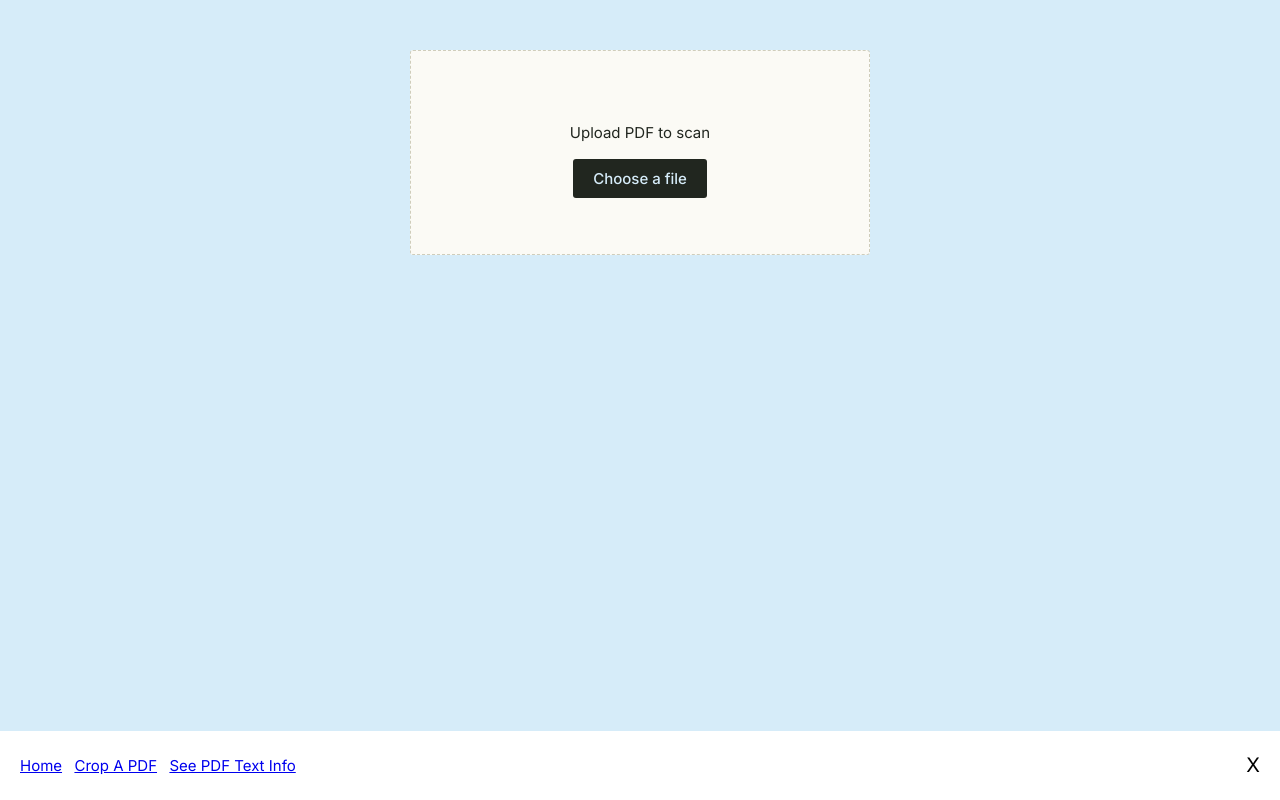
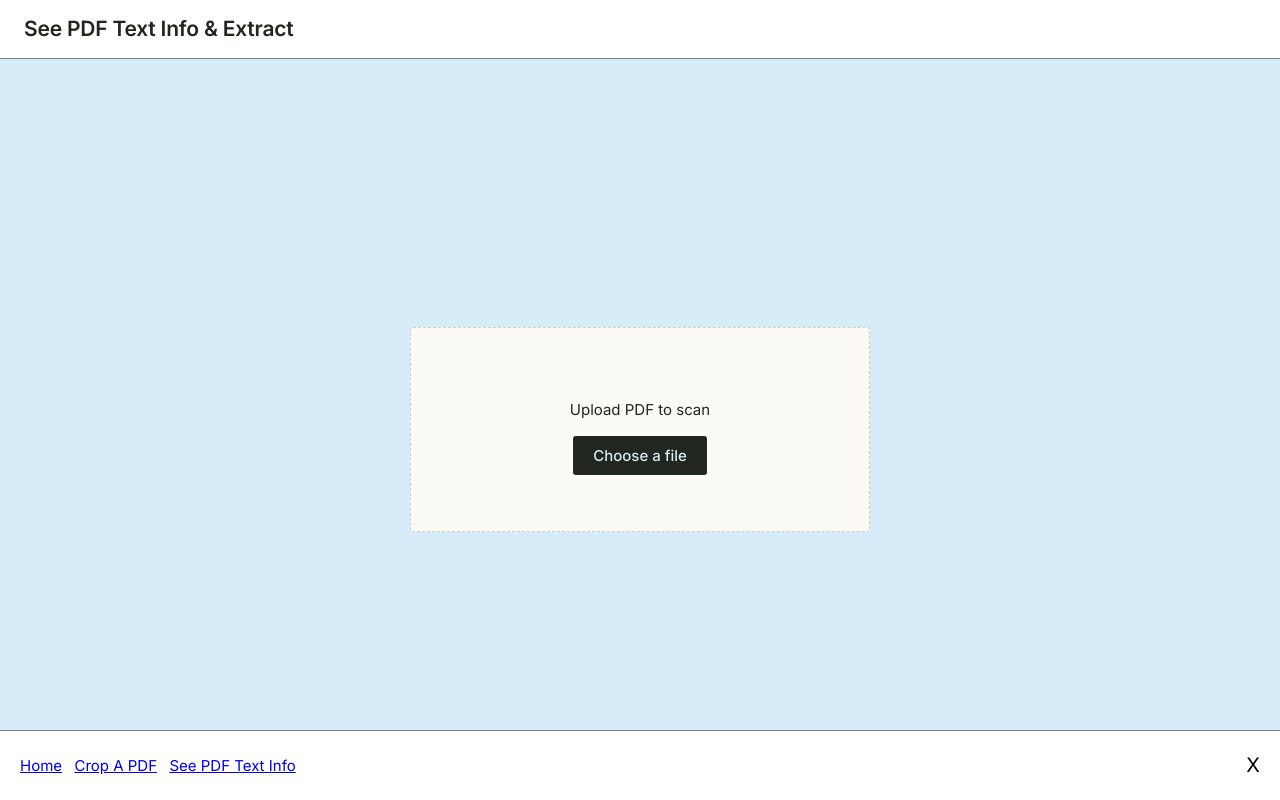
Before and after one commit to Nathan-Cherny/PDF-Help-Capstone, a Flask app: page /see_pdf_text_info in a window 1280 px wide. Run offline with Flask 3, Linux system fonts and the light colour scheme.

Commit message:
style updates

```diff
--- a/templates/see_pdf_text_info.html
+++ b/templates/see_pdf_text_info.html
@@ -16,9 +16,11 @@
         position: absolute;
         bottom: 0;
         width: 100%;
+        z-index: 1000;
         background: white;
         padding: 20px;
         align-items: center;
+        border-top: 1px solid gray;
         font-size: 15px;
         text-decoration: none;
         gap: 1%;
@@ -67,10 +69,11 @@
         overflow: hidden;
       }
 
-      h1,
-      h2,
-      .serif {
-        font-family: "Source Serif 4", Georgia, serif;
+      h1 {
+        font-size: 21px;
+        font-weight: 600;
+        margin: 0;
+        letter-spacing: -0.01em;
       }
 
       button {
@@ -84,13 +87,23 @@
         outline-offset: 2px;
       }
 
+      .workspace {
+        flex: 1;
+        min-height: 0;
+        display: flex;
+        height: 100%;
+        flex-direction: column;
+      }
+
       #stats {
+        background-color: white;
+        border-bottom: 1px solid gray;
         max-height: 100%;
         display: flex;
         flex-direction: column;
         justify-content: space-around;
         font-size: 25px;
-        padding: 25px;
+        padding: 14px 24px;
         align-items: center;
       }
 
@@ -99,11 +112,13 @@
         flex-direction: column;
         overflow-y: scroll;
         max-height: 85%;
+      }
+
+      #showAllText * {
         padding-left: 20px;
       }
 
       #showAllText div {
-        padding: 5px;
         display: flex;
         gap: 25px;
       }
@@ -139,10 +154,23 @@
         display: flex;
         background-color: rgba(0, 0, 0, 0.25);
         flex-direction: row;
+        cursor: pointer;
+        border-bottom: 0.5px solid gray;
+        align-items: center;
+        padding-left: 15px;
+      }
+
+      .textDataGroupHTML:hover {
+        background-color: rgba(0, 0, 0, 0.35);
       }
 
       .textDataGroupHTML span {
+        background-color: rgba(255, 255, 255, 0.5);
         margin-left: auto;
+        padding: 5px;
+        text-align: center;
+        color: black !important;
+        padding-right: 15px;
       }
 
       input[type="file"] {
@@ -150,7 +178,7 @@
       }
     </style>
     <script>
-      var file = null
+      var file = null;
       function downloadString(text, filename, mimeType) {
         // 1. Create a Blob object containing the string data
         const blob = new Blob([text], { type: mimeType });
@@ -208,13 +236,20 @@
 
         for (let page of data) {
           for (let textData of page) {
-            let key = `${textData["color"]}|${textData["size"]}`;
+            let key = `${intToHexColor(parseInt(textData["color"]))}|${textData["size"]}`;
             if (!organizedTextData[key]) {
               organizedTextData[key] = [];
             }
             organizedTextData[key].push(textData);
           }
         }
+
+        const LIMIT = 5;
+        organizedTextData = Object.fromEntries(
+          Object.entries(organizedTextData).filter(
+            ([key, list]) => list.length >= LIMIT,
+          ),
+        );
 
         organizedTextData = Object.fromEntries(
           Object.entries(organizedTextData).sort(
@@ -229,7 +264,7 @@
           textDataGroupHTML.classList.add("textDataGroupHTML");
 
           let download = document.createElement("span");
-          download.innerHTML = "download";
+          download.innerHTML = "Download";
           download.onclick = (e) => {
             e.preventDefault();
             e.stopPropagation();
@@ -240,11 +275,15 @@
               allText += `${element.firstChild.innerText} `;
             }
 
-            console.log(file)
-            downloadString(allText, `${file.name.split(".")[0]}`, "text/plain")
+            console.log(file);
+            downloadString(allText, `${file.name.split(".")[0]}`, "text/plain");
           };
 
           textDataGroupHTML.appendChild(download);
+          console.log(organizedTextData[textDataGroup][0]["color"]);
+          textDataGroupHTML.style.color = intToHexColor(
+            organizedTextData[textDataGroup][0]["color"],
+          );
 
           textDataGroupHTML.onclick = (e) => {
             for (const ele of document.getElementsByClassName(e.target.id)) {
@@ -266,6 +305,7 @@
             const hexColor = intToHexColor(textData["color"]);
 
             element.classList.add(textDataGroup);
+            element.classList.add("textDataElement");
             element.style.fontSize = `${textData["size"]}px`;
             element.style.color = hexColor;
             element.style.backgroundColor = hexColor + "55";
@@ -284,6 +324,10 @@
 
         let highestKey = Object.keys(organizedTextData)[0].split("|");
         document.getElementById("stats").innerHTML = `
+        <h1 style="text-align: left; width: 100%">See PDF Text Info & Extract</h1>
+        <div style="display: flex;flex-direction: row;width: 75%;justify-content: space-around;">
+          <div style="text-align: center;
+      font-size: 1rem;">
             <h3>
             The pairing with the highest combination is:
             </br>
@@ -293,7 +337,32 @@
             <p>
               This means that, more than likely, the 'main content' of the PDF has this pairing.
               </p>
+          </div>
+          <div style="
+              display: flex;
+              flex-direction: column;
+              justify-content: space-around;
+          ">
+            <button onclick="hideAllGroupHTMLs()">Hide All</button>
+            <button onclick="showAllGroupHTMLs()">Show All</button>
+          </div>
+        </div>
         `;
+      }
+
+      function hideAllGroupHTMLs() {
+        let elements = document.getElementsByClassName("textDataElement");
+        for (let element of elements) {
+          console.log(element);
+          element.style.display = "none";
+        }
+      }
+
+      function showAllGroupHTMLs() {
+        let elements = document.getElementsByClassName("textDataElement");
+        for (let element of elements) {
+          element.style.display = "flex";
+        }
       }
 
       // Setup event listeners when the page loads
@@ -339,7 +408,12 @@
     </script>
   </head>
   <body onload="show_everything()">
-    <div id="stats"></div>
+    <div class="workspace">
+      <div id="stats">
+        <h1 style="text-align: left; width: 100%">
+          See PDF Text Info & Extract
+        </h1>
+      </div>
       <div id="showAllText"></div>
       <div id="navbar">
         <a href="/">Home</a>
@@ -364,5 +438,6 @@
         <input type="file" id="fileInput" accept="application/pdf" />
         <div class="error-msg" id="errorMsg" hidden=""></div>
       </section>
+    </div>
   </body>
 </html>
```
Also changed, not shown: templates/cropPdf.html (+5 -13 lines), templates/index.html (+7 -0 lines). Lines whose indentation alone changed are shown as unchanged.
